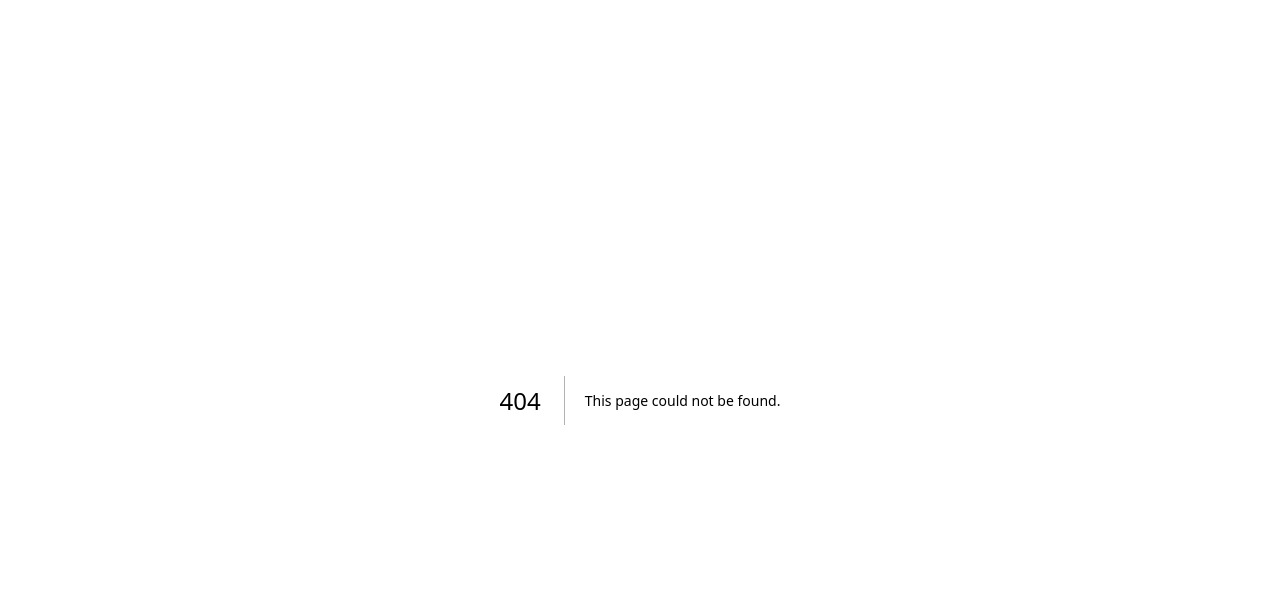
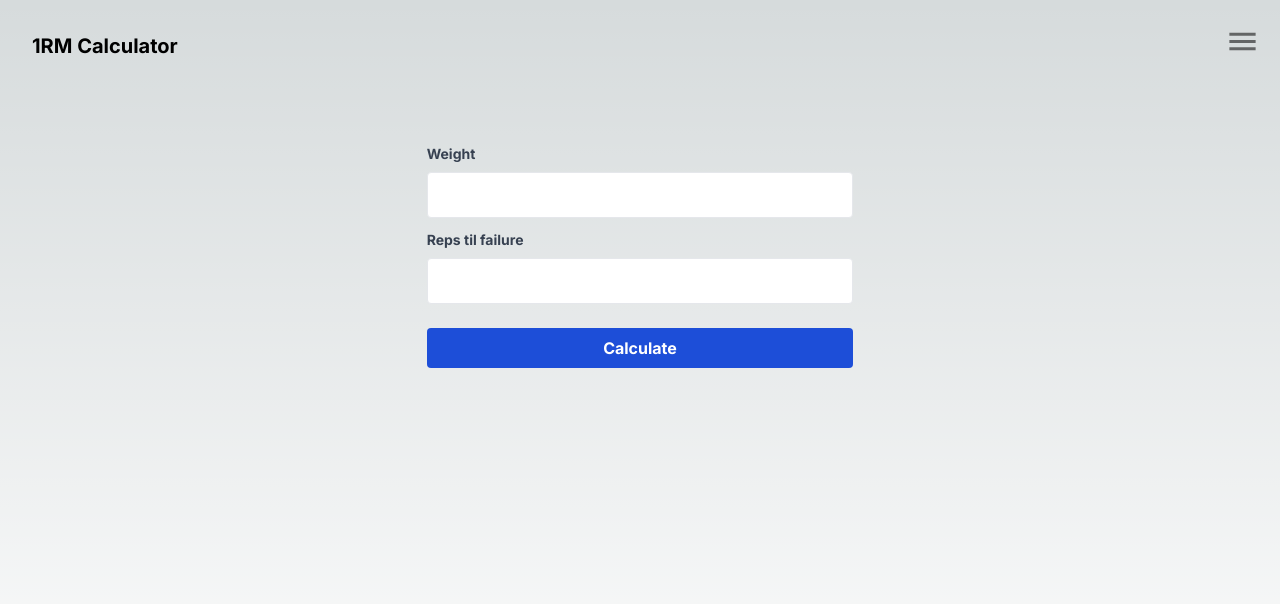
Before and after one commit to jamesfisk/repcalc, a Next.js app: page /onerm in a window 1280 px wide. Before the commit this address had no page. Shown: the top 604 px of the page. Built offline with nearby package versions, Linux system fonts and the light colour scheme.

Commit message:
onerm calc

```diff
--- a/src/app/about/page.tsx
+++ b/src/app/about/page.tsx
@@ -26,6 +26,8 @@ export default function Home() {
                 <br/>
                 <p>The DOTS score calculator uses the formula from <a className='text-blue-500 dark:text-blue-300'  target="_blank" href="https://www.powerlifting.sport/rules/codes/info/ipf-formula">IPF regulations</a>.</p>
                 <br/>
+                <p>1RM Calculator uses Wathan's formula.</p>
+                <br/>
                 <p>Have feedback? <a className='text-blue-500 dark:text-blue-300'  target="_blank" href="https://docs.google.com/forms/d/e/1FAIpQLSdZgCf4Tu6y-5SvOfZkanyqr0pQj8M9u7-RpRiWFUvL4piTQA/viewform?usp=sf_link">Help us improve</a>!</p>
                 <br/>
                 <p>Have a good lift 🏋️‍♂️</p>
--- a/src/app/components/dotscalculator.tsx
+++ b/src/app/components/dotscalculator.tsx
@@ -71,6 +71,13 @@ export default function DOTSCalculator() {
         }
     };
 
+    const renderScore = () => {
+        if (dotsScore === undefined){
+            return
+        }
+        return <div className="py-4 text-xl">DOTS Score: {dotsScore}</div>
+    }
+
     const buttonClasses = "bg-blue-700 text-white font-bold py-3 my-2 px-4 rounded"
     return(
         <div data-testid="calc" className="w-full flex flex-col justify-center md:flex-row md:justify-around align-top pt-24 sm:pt-36 px-6 md:px-0">
@@ -114,7 +121,7 @@ export default function DOTSCalculator() {
                     </FormControl>
                 </div>
                 <button onClick={doCalculate} className={buttonClasses} title={"Calculate DOTS Score"}>Calculate</button>
-                <div className="py-4 text-xl">DOTS Score: {dotsScore}</div>
+                {renderScore()}
             </div>
         </div>
     )
--- /dev/null
+++ b/src/app/components/onermcalculator.tsx
@@ -0,0 +1,69 @@
+'use client'
+import { useState } from "react";
+
+
+export default function OneRmCalculator() {
+    const [weight, setWeight] = useState<number | undefined>(undefined);
+    const updateWeight = (e: React.ChangeEvent<HTMLInputElement>) => {
+        if (isNaN(Number.parseFloat(e.target.value))){
+            setWeight(undefined)
+        }
+        else {
+            setWeight(Number.parseFloat(e.target.value))
+        }
+    }
+    const [reps, setReps] = useState<number | undefined>(undefined);
+    const updateReps = (e: React.ChangeEvent<HTMLInputElement>) => {
+        if (isNaN(Number.parseInt(e.target.value))){
+            setReps(undefined)
+        }
+        else {
+            setReps(Number.parseInt(e.target.value))
+        }
+    }
+    const [onerm, setOneRm] = useState<number | undefined>(undefined)
+
+    const doCalculate = () => {
+        if (weight === undefined || reps === undefined){
+            return
+        }
+        var onerm = weight * (1.0/(0.4880 + (0.538 * Math.exp(-0.075*reps))))
+        setOneRm(onerm);
+    }
+
+    const renderOneRm = () => {
+        if (onerm === undefined){
+            return
+        }
+        var roundedOneRm = Math.round(onerm * 100) / 100
+        return <div className="py-4 mt-3 text-xl">Estimated 1RM: {roundedOneRm}</div>
+    }
+    const renderDisclaimer = () => {
+        if (reps === undefined || reps < 10) {
+            return
+        }
+        return (
+            <div className="pl-2 text-rose-900 text-xs">Note: formula loses accuracy with input over 10 reps</div>
+        )
+    }
+    const buttonClasses = "bg-blue-700 text-white font-bold py-2 px-4 mt-6 rounded"
+    return (
+        <div data-testid="calc" className="w-full flex flex-col justify-center md:flex-row md:justify-around align-top pt-24 sm:pt-36 px-6 md:px-0">
+            <div className="flex flex-col w-full md:w-1/3">
+                <label htmlFor="weight" className="block text-gray-700 dark:text-gray-200 text-sm font-bold mb-2" >
+                    Weight
+                </label>
+                <input id="weight" type="number" inputMode="decimal" pattern="[0-9]+([,\.][0-9]+)?" value={weight || ''} onChange={updateWeight} className="appearance-none block w-full  text-gray-700 border border-gray-200 rounded py-3 px-4 mb-3 leading-tight focus:outline-none focus:bg-white focus:border-gray-500"></input>
+
+                <label htmlFor="reps" className="block text-gray-700 dark:text-gray-200 text-sm font-bold mb-2" >
+                    Reps til failure
+                </label>
+                <input id="reps" type="number" inputMode="numeric" pattern="[0-9]+([,\.][0-9]+)?" value={reps || ''} onChange={updateReps} className="appearance-none block w-full  text-gray-700 border border-gray-200 rounded py-3 px-4 leading-tight focus:outline-none focus:bg-white focus:border-gray-500"></input>
+                {renderDisclaimer()}
+
+                <button onClick={doCalculate} className={buttonClasses} title={"Calculate 1RM"}>Calculate</button>
+                {renderOneRm()}
+            </div>
+        </div>
+    )
+}
--- /dev/null
+++ b/src/app/onerm/page.tsx
@@ -0,0 +1,25 @@
+import { Metadata } from "next";
+import NavMenu from "../components/navmenu";
+import { allPages } from "../util/helper";
+import OneRmCalculator from "../components/onermcalculator";
+
+export const metadata: Metadata = {
+  title: '1RM Calculator',
+  description: 'Calculate your one rep max.',
+  manifest: "/manifest.json",
+  themeColor: "#000"
+}
+
+export default function Home() {
+    return (
+      <div className="w-full min-h-screen">
+        <nav className='w-full flex flex-row justify-between absolute'>
+          <h1 className='p-8 text-xl font-bold'>1RM Calculator</h1>
+          <NavMenu items={allPages.filter((page) => page.id !== "onerm")}/>
+        </nav>
+        <main className="min-h-screen">
+            <OneRmCalculator />
+        </main>
+      </div>
+    )
+  }
--- a/src/app/util/helper.ts
+++ b/src/app/util/helper.ts
@@ -8,6 +8,7 @@ const allPages: Page[]= [
     { id: "rpe", name: 'RPE Calculator', href: "/" },
     { id: "loading", name: 'Barbell Loading Guide', href: "/loading" },
     { id: "dots", name: 'DOTS Calculator', href: "/dots" },
+    { id: "onerm", name: "1RM Calculator", href: "/onerm" },
     { id: "about", name: 'About', href:'/about' },
 ]
 
```
